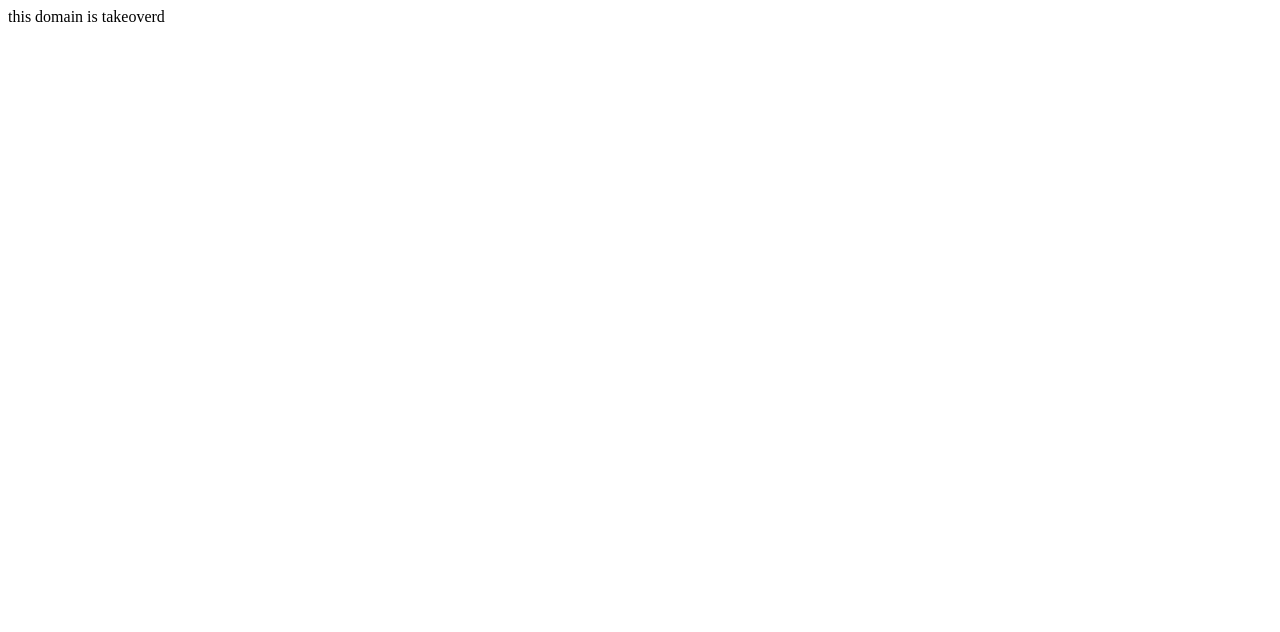
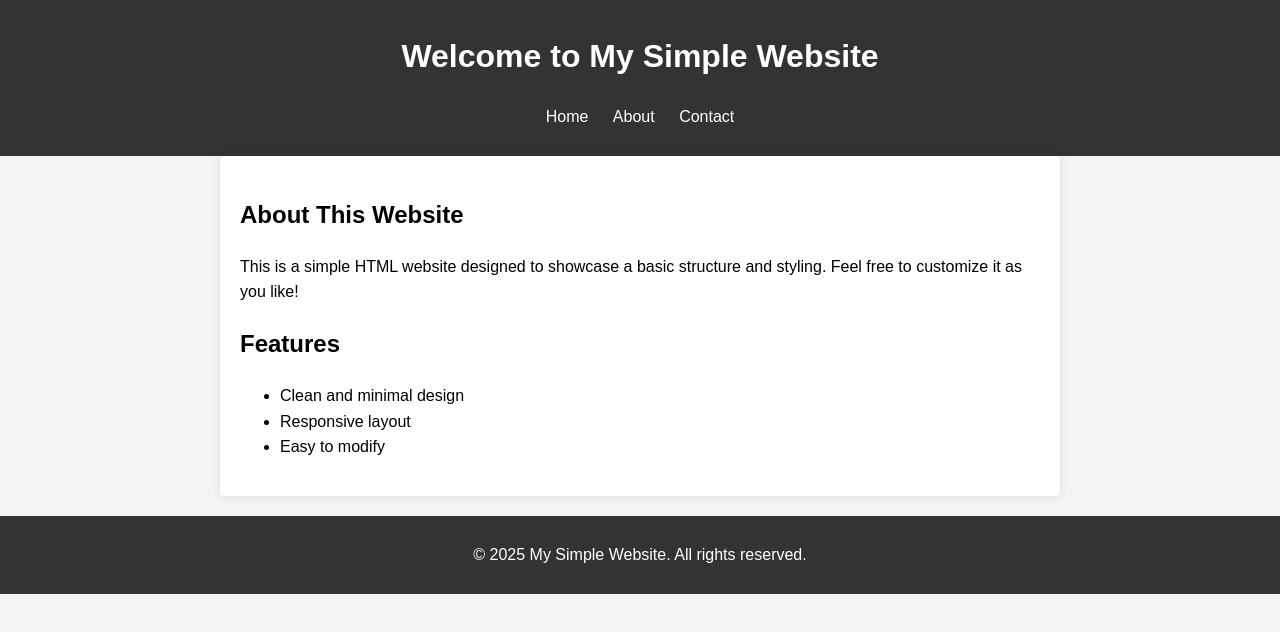
Before and after one commit to vinthehunter/gshlink, a plain HTML site: page index.html in a window 1280 px wide. Drawn offline with Linux system fonts and the light colour scheme.

Commit message:
Update index.html

```diff
--- a/index.html
+++ b/index.html
@@ -1 +1,78 @@
-this domain is takeoverd
+<!DOCTYPE html>
+<html lang="en">
+<head>
+    <meta charset="UTF-8">
+    <meta name="viewport" content="width=device-width, initial-scale=1.0">
+    <title>Simple Website</title>
+    <style>
+        body {
+            font-family: Arial, sans-serif;
+            line-height: 1.6;
+            margin: 0;
+            padding: 0;
+            background-color: #f4f4f4;
+        }
+        header {
+            background: #333;
+            color: #fff;
+            padding: 10px 0;
+            text-align: center;
+        }
+        nav ul {
+            list-style: none;
+            padding: 0;
+        }
+        nav ul li {
+            display: inline;
+            margin: 0 10px;
+        }
+        nav ul li a {
+            color: #fff;
+            text-decoration: none;
+        }
+        .container {
+            padding: 20px;
+            max-width: 800px;
+            margin: auto;
+            background: #fff;
+            border-radius: 5px;
+            box-shadow: 0 0 10px rgba(0, 0, 0, 0.1);
+        }
+        footer {
+            text-align: center;
+            padding: 10px 0;
+            background: #333;
+            color: #fff;
+            margin-top: 20px;
+        }
+    </style>
+</head>
+<body>
+    <header>
+        <h1>Welcome to My Simple Website</h1>
+        <nav>
+            <ul>
+                <li><a href="#">Home</a></li>
+                <li><a href="#">About</a></li>
+                <li><a href="#">Contact</a></li>
+            </ul>
+        </nav>
+    </header>
+
+    <div class="container">
+        <h2>About This Website</h2>
+        <p>This is a simple HTML website designed to showcase a basic structure and styling. Feel free to customize it as you like!</p>
+
+        <h2>Features</h2>
+        <ul>
+            <li>Clean and minimal design</li>
+            <li>Responsive layout</li>
+            <li>Easy to modify</li>
+        </ul>
+    </div>
+
+    <footer>
+        <p>&copy; 2025 My Simple Website. All rights reserved.</p>
+    </footer>
+</body>
+</html>
```
